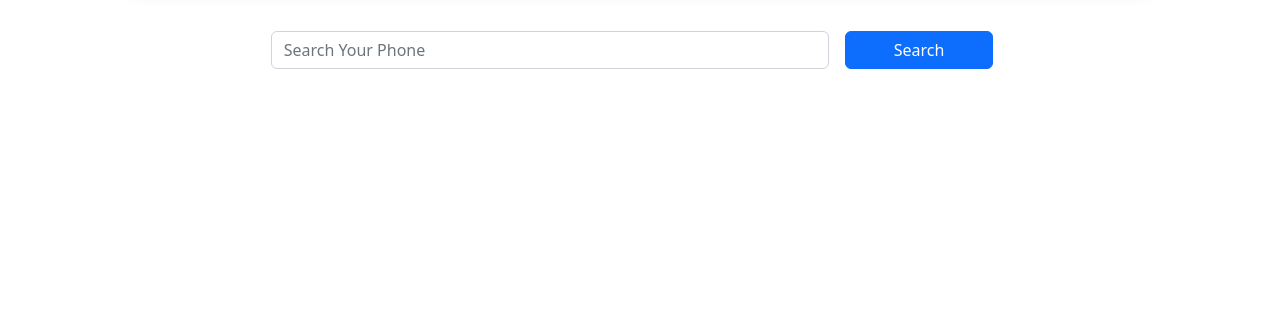
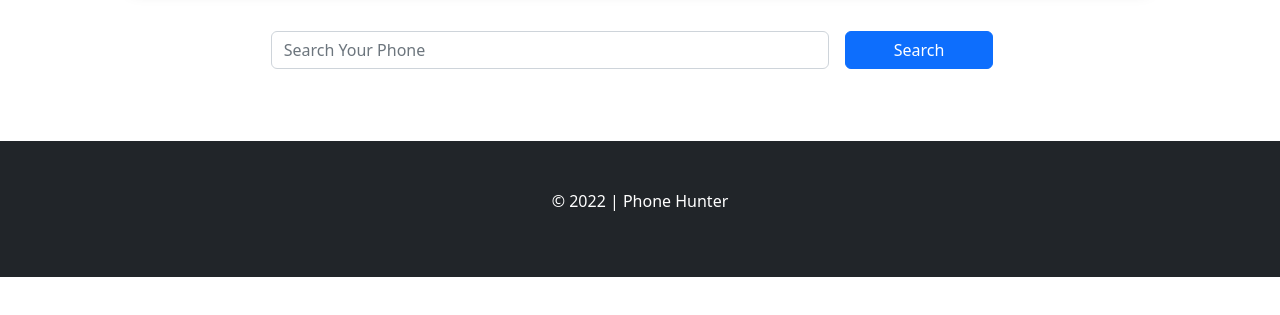
Before and after one commit to Arghya20/module--34-Phone-Hunter-, a plain HTML site: page index.html in a window 1280 px wide. Shown: the part 105-420 px from the top of the page. Drawn offline with nearby package versions, Linux system fonts and the light colour scheme; no server answers.

Commit message:
footer added

```diff
--- a/index.html
+++ b/index.html
@@ -31,6 +31,10 @@
       </section>
     </main>
 
+    <footer class="bg-dark p-5 text-white text-center mt-5">
+        <p>&copy; 2022 | Phone Hunter</p>
+    </footer>
+
     <script src="https://cdn.jsdelivr.net/npm/bootstrap@5.2.0/dist/js/bootstrap.bundle.min.js"></script>
     <script src="script.js"></script>
   </body>
```
